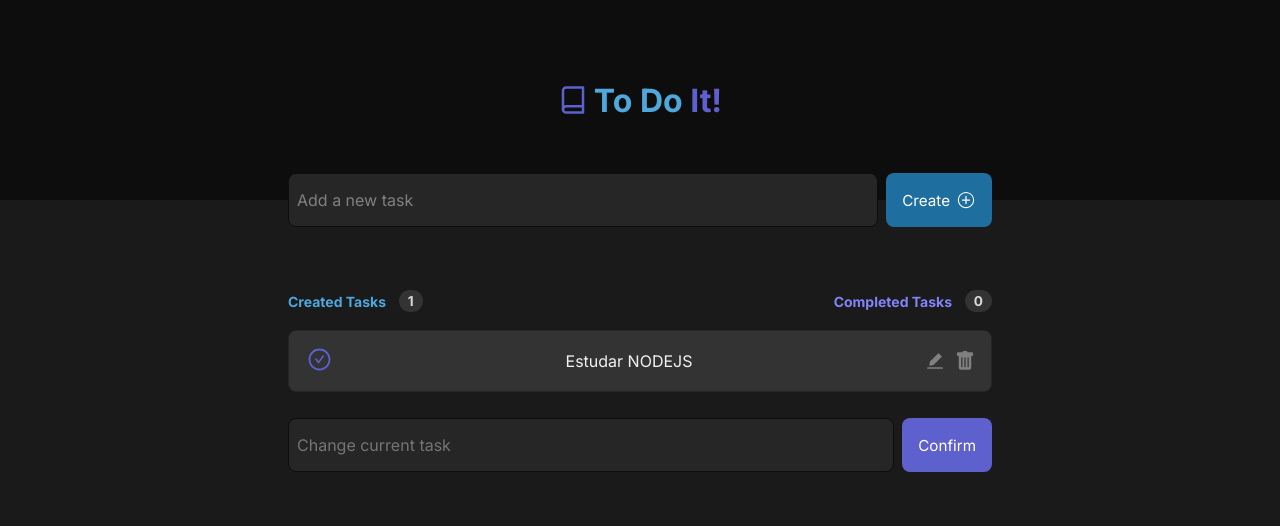
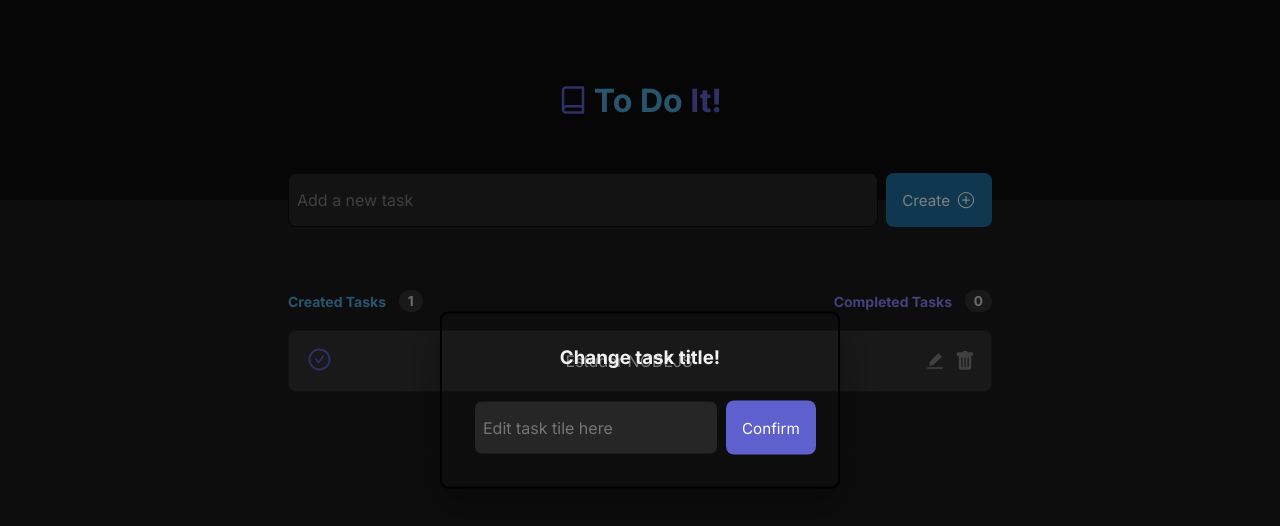
Before and after one commit to gustavosalviato/to-do-it, a React (Vite) app: page / in a window 1280 px wide. Both pictures are taken after a click on the button 934 px from the left and 361 px from the top of the page. Shown: the top 526 px of the page. Built offline with nearby package versions, Linux system fonts and the light colour scheme.

Commit message:
add edit modal

```diff
--- a/package.json
+++ b/package.json
@@ -9,6 +9,9 @@
     "preview": "vite preview"
   },
   "dependencies": {
+    "@emotion/react": "^11.10.4",
+    "@emotion/styled": "^11.10.4",
+    "@mui/material": "^5.10.8",
     "react": "^18.2.0",
     "react-dom": "^18.2.0"
   },
--- a/src/App.tsx
+++ b/src/App.tsx
@@ -51,6 +51,21 @@ function App() {
     setAndSaveTask(newTasks)
   }
 
+  const editTaskTitle = (taskId: string, taskTitle: string) => {
+    const newTasks = tasks.map((task) => {
+      if (task.id === taskId) {
+        return {
+          ...task,
+          title: taskTitle,
+        }
+      }
+      return task
+    })
+
+    setAndSaveTask(newTasks)
+
+  }
+
   return (
     <>
       <Header onAddTask={addTask} />
@@ -59,6 +74,7 @@ function App() {
         tasks={tasks}
         onDelete={deleteTask}
         onComplete={ToggleCompletedTask}
+        onEdit={editTaskTitle}
       />
     </>
   )
--- a/src/components/Task/index.tsx
+++ b/src/components/Task/index.tsx
@@ -1,20 +1,52 @@
 import styles from './task.module.css'
 import { BsFillTrashFill } from 'react-icons/bs'
 import { AiFillEdit } from 'react-icons/ai'
-import { useState } from 'react'
 import { AiOutlineCheckCircle } from 'react-icons/ai'
 import { MdRadioButtonUnchecked } from 'react-icons/md'
 import { ITask } from '../../Types/ITask'
+import Box from '@mui/material/Box';
+import Modal from '@mui/material/Modal';
+import { FormEvent, useState } from 'react'
+
+const style = {
+    position: 'absolute' as 'absolute',
+    top: '50%',
+    left: '50%',
+    transform: 'translate(-50%, -50%)',
+    width: 400,
+    bgcolor: 'background.dark',
+    border: '2px solid #000',
+    boxShadow: 24,
+    p: 4,
+    borderRadius: '0.5rem',
+    outline: 'none',
+};
+
 
 type Props = {
     task: ITask,
     onDelete: (taskId: string) => void
     onComplete: (taskId: string) => void
+    onEdit: (taskId: string, taskTitle: string) => void
 }
 
-const Task = ({ task, onDelete, onComplete }: Props) => {
+const Task = ({ task, onDelete, onComplete, onEdit }: Props) => {
+    const [open, setOpen] = useState(false)
+    const handleOpen = () => setOpen(true)
+    const handleClose = () => setOpen(false)
 
+    const [title, setTitle] = useState('')
+
+
+    const handleSubmit = (event: FormEvent) => {
+        event.preventDefault()
+
+        onEdit(task.id, title)
+
+        handleClose()
+    }
     return (
+        <>
             <section className={styles.task}>
                 <button className={styles.checkContainer} onClick={() => onComplete(task.id)}>
                     {task.isCompleted ? <AiOutlineCheckCircle size={25} color='var(--purple-dark)' /> : <MdRadioButtonUnchecked color='var(--blue)' size={25} />}
@@ -22,9 +54,8 @@ const Task = ({ task, onDelete, onComplete }: Props) => {
 
                 <p className={styles.title}>{task.title}</p>
 
-
                 <div className={styles.containerButton}>
-                <button className={styles.buttonItem}>
+                    <button className={styles.buttonItem} onClick={() => handleOpen()}>
                         <AiFillEdit size={20} />
                     </button>
 
@@ -32,8 +63,37 @@ const Task = ({ task, onDelete, onComplete }: Props) => {
                         <BsFillTrashFill size={20} />
                     </button>
                 </div>
+            </section>
 
-        </section>
+            <Modal
+                open={open}
+                onClose={handleClose}
+                aria-labelledby="modal-modal-title"
+                aria-describedby="modal-modal-description"
+            >
+                <Box sx={style}>
+                    <h3 className={styles.modalTitle}>
+                        Change task title!
+                    </h3>
+
+                    <form className={styles.formModal} onSubmit={handleSubmit}>
+                        <input className={styles.inputModal}
+                            type="text"
+                            placeholder='Edit task tile here'
+                            value={title}
+                            onChange={(e) => setTitle(e.target.value)}
+                        />
+
+                        <button
+                            className={styles.buttonModal}
+                        >
+                            Confirm
+                        </button>
+                    </form>
+
+                </Box>
+            </Modal>
+        </>
     )
 }
 
--- a/src/components/Task/task.module.css
+++ b/src/components/Task/task.module.css
@@ -21,7 +21,7 @@
 }
 
 
-.buttonItem{
+.buttonItem {
     display: flex;
     background: none;
     border: none;
@@ -40,3 +40,41 @@
     font-weight: 400;
     font-size: 1rem;
 }
+
+.modalTitle {
+    text-align: center;
+    margin-bottom: 2rem;
+}
+
+.formModal {
+    height: 3.375rem;
+    display: flex;
+    width: 100%;
+    gap: 0.5rem;
+}
+
+.inputModal {
+    outline: none;
+    border: none;
+    flex: 1;
+    height: 100%;
+    color: var(--gray-100);
+    background: var(--gray-500);
+    padding-left: 8px;
+    border-radius: 0.5rem;
+    font-size: 1rem;
+    border: 1px solid var(--gray-700);
+}
+
+.buttonModal{
+    display: flex;
+    align-items: center;
+    gap: 0.375rem;
+    border: none;
+    outline: none;
+    background: var(--purple-dark);
+    padding: 0 1rem;
+    color: white;
+    border-radius: 0.5rem;
+    font-size: 0.95rem;
+}
--- a/src/components/TaskEdit/index.tsx
+++ b/src/components/TaskEdit/index.tsx
@@ -1,12 +1,36 @@
 
+import { FormEvent, useState } from 'react'
+import { ITask } from '../../Types/ITask'
 import styles from './taskedit.module.css'
-const TaskEdit = () => {
+
+type Props = {
+    newTasks: ITask[],
+    onEdit: (taskId: string, taskTitle: string) => void
+}
+const TaskEdit = ({ newTasks, onEdit }: Props) => {
+    const [newTitle, setNewTitle] = useState('')
+
+    const handleSubmit = (event: FormEvent) => {
+        event.preventDefault()
+
+        newTasks.map((task, index) => {
+            if (task.id === newTasks[index].id) {
+                onEdit(task.id, newTitle)
+            }
+
+            console.log(task)
+        })
+
+    }
+
     return (
         <footer className={styles.taskEdit}>
-            <form className={styles.editForm}>
+            <form className={styles.editForm} onSubmit={handleSubmit}>
                 <input
                     type="text"
                     placeholder='Change current task'
+                    value={newTitle}
+                    onChange={(e) => setNewTitle(e.target.value)}
                 />
 
                 <button>Confirm</button>
--- a/src/components/Tasks/index.tsx
+++ b/src/components/Tasks/index.tsx
@@ -8,13 +8,11 @@ type Props = {
     tasks: ITask[]
     onDelete: (taskId: string) => void
     onComplete: (taskId: string) => void
+    onEdit: (taskId: string, taskTitle: string) => void
 }
 
-const Tasks = ({ tasks, onDelete, onComplete }: Props) => {
-    const [loadEditForm, setLoadEditForm] = useState(true)
-
+const Tasks = ({ tasks, onDelete, onComplete, onEdit }: Props) => {
     return (
-        <>
         <section className={styles.tasks}>
             <header className={styles.header}>
 
@@ -33,19 +31,16 @@ const Tasks = ({ tasks, onDelete, onComplete }: Props) => {
                 {tasks.map((task, index) => (
                     <Task
                         task={task}
-                            key={index}
+                        key={task.id}
                         onDelete={onDelete}
                         onComplete={onComplete}
+                        onEdit={onEdit}
+
                     />
                 ))}
 
             </div>
         </section>
-            {loadEditForm && (
-                <TaskEdit />
-            )}
-
-        </>
     )
 }
 
```
Also changed, not shown: src/styles/global.css (line endings or trailing spaces), 1 other file (tests, documents, lock files or other folders). Lines whose indentation alone changed are shown as unchanged.
